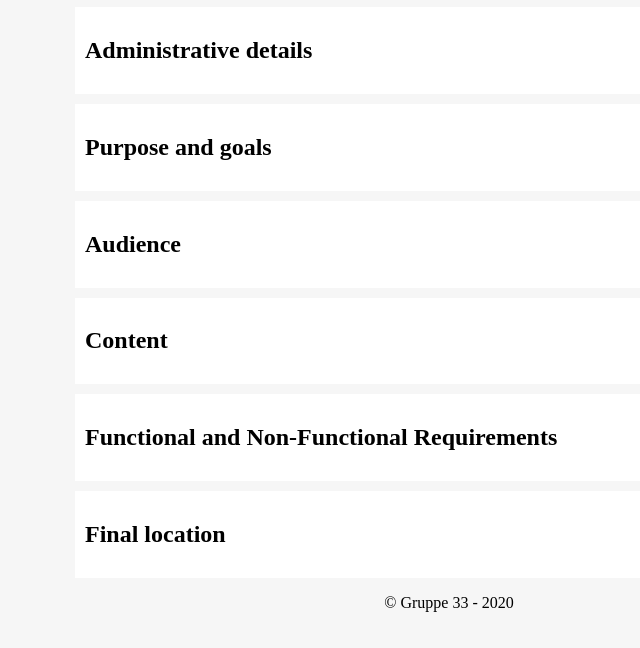
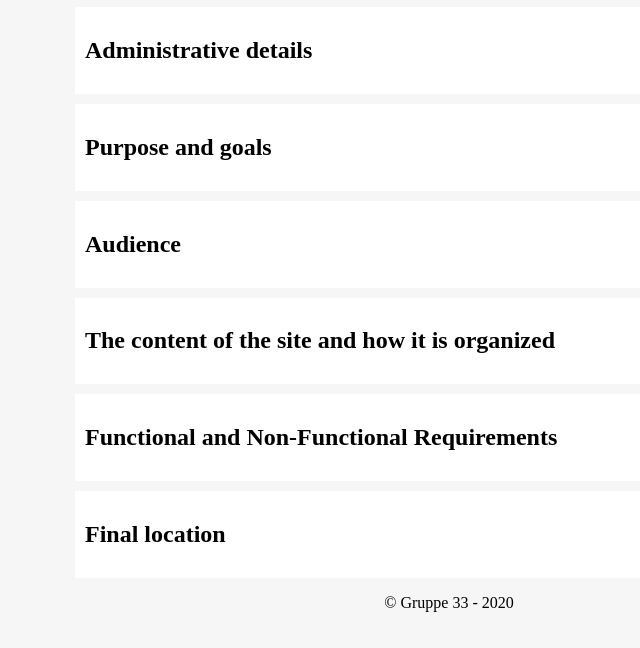
Before and after one commit to BadlyPk/kraakeluren, a plain HTML site: page P1/P1_requirements_33.html in a window 1280 px wide. Shown: the part 152-800 px from the top of the page, without its empty margins (191-831 px from the left). Drawn offline with Linux system fonts and the light colour scheme.

Commit message:
Update P1_requirements_33.html

```diff
--- a/P1/P1_requirements_33.html
+++ b/P1/P1_requirements_33.html
@@ -29,7 +29,7 @@
 		</div>
 
 		<div>
-			<h2> Content </h2>
+			<h2> The content of the site and how it is organized </h2>
 		</div>
 
 		<div>
```
